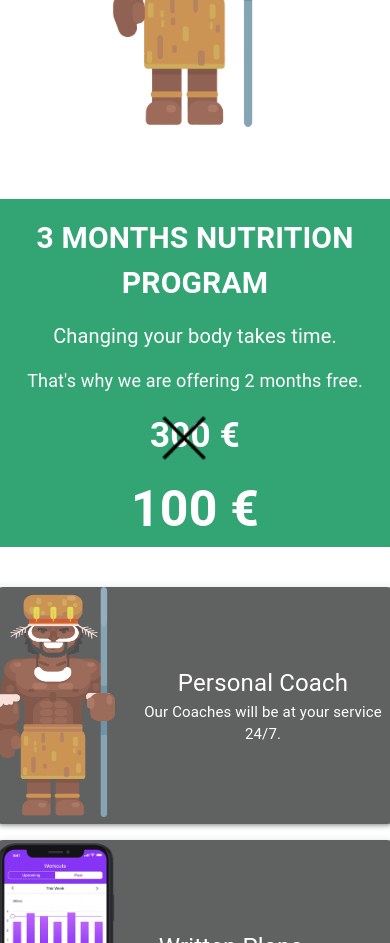
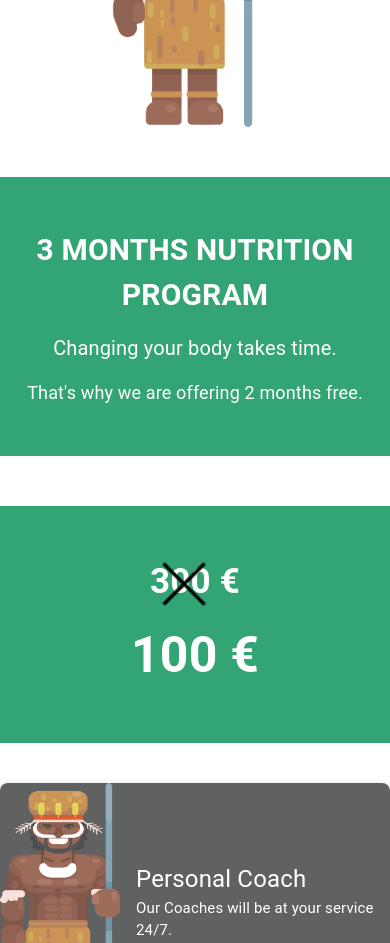
Before and after one commit to walter-clayton/afitpilot-somatotype, a React (Create React App) app in the folder client/: page /Nutrition in a window 390 px wide. Shown: the part 1140-2083 px from the top of the page. Built offline with nearby package versions, Linux system fonts and the light colour scheme; what react-swipeable-views-utils would draw is missing.

Commit message:
Fix the horizontal scroll on mobile screen

```diff
--- a/client/src/components/CTA/Nutrition.tsx
+++ b/client/src/components/CTA/Nutrition.tsx
@@ -20,7 +20,6 @@ theme.typography.h1 = {
 theme.typography.h3 = {
     "@media (max-width:600px)": {
         fontSize: "30px",
-        textAlign: "center"
     },
     [theme.breakpoints.up("md")]: {
         fontSize: "54px",
@@ -39,7 +38,6 @@ theme.typography.h5 = {
 theme.typography.body1 = {
     "@media (max-width:600px)": {
         fontSize: "20px",
-        textAlign: "center"
     },
     [theme.breakpoints.up("md")]: {
         fontSize: "32px",
@@ -138,17 +136,24 @@ const Nutrition = () => {
                     </Grid>
                 </Grid>
                 {/* Instruction */}
-                <Grid container spacing={2}
+                <Grid container
                     sx={{
+                        marginTop: { xs: "0px", sm: "50px" },
+                    }}>
+                    <Grid item sm={8} xs={12}
+                        sx={{
+                            padding: "50px 0",
                             backgroundColor: "#33A474",
-                        marginTop: 9,
+                            marginTop: { xs: "50px", sm: "0", },
+                        }}>
+                        <Box
+                            sx={{
                                 display: "flex",
-                        flexDirection: "column",
-                        alignItems: "center",
+                                alignItems: medium ? "center" : "center",
                                 justifyContent: "center",
+                                flexDirection: "column"
                             }}>
-                    <Grid item md={8} >
-                        <Typography variant="h3"
+                            <Typography variant="h3" textAlign={"center"}
                                 sx={{ color: "#FFFFFF", mb: 2, fontSize: '54px' }}>
                                 3 MONTHS NUTRITION PROGRAM
                             </Typography>
@@ -160,8 +165,19 @@ const Nutrition = () => {
                                 sx={{ color: "white" }}>
                                 That's why we are offering 2 months free.
                             </Typography>
+                        </Box>
                     </Grid>
-                    <Grid item md={4}>
+                    <Grid item sm={4} xs={12}
+                        sx={{
+                            padding: "50px 0px",
+                            display: "flex",
+                            flexDirection: "column",
+                            justifyContent: "center",
+                            alignItems: "center",
+                            marginTop: { xs: "50px", sm: "0" },
+                            backgroundColor: "#33A474",
+                        }}>
+                        <Box>
                             <Typography variant="h5"
                                 sx={{ color: "white", textAlign: "center", fontSize: "42px" }} >
                                 300 <span>&#8364;</span>
@@ -177,6 +193,7 @@ const Nutrition = () => {
                                 sx={{ color: "#ffff", textAlign: "center", fontSize: '100px' }}>
                                 100 <span>&#8364;</span>
                             </Typography>
+                        </Box>
                     </Grid>
                 </Grid>
                 {/* NutritionCard page */}
--- a/client/src/components/CTA/NutritionCard.tsx
+++ b/client/src/components/CTA/NutritionCard.tsx
@@ -69,13 +69,8 @@ const NutritionCard = () => {
                                 color: "#FFFFFF",
                                 borderRadius: '8px',
                                 backgroundColor: '#606161',
-                                width: medium
-                                    ? small
-                                        ? extraSmall
-                                            ? "100%"
-                                            : "100%"
-                                        : "55%"
-                                    : "400px",
+                                width: small ? "100%" : "calc(100% / 3)"
+
                             }} >
                             <Root>
                                 <Stack
@@ -103,13 +98,8 @@ const NutritionCard = () => {
                                 borderRadius: '8px',
                                 backgroundColor: '#606161',
                                 color: "#FFFFFF",
-                                width: medium
-                                    ? small
-                                        ? extraSmall
-                                            ? "100%"
-                                            : "100%"
-                                        : "55%"
-                                    : "400px",
+                                width: small ? "100%" : "calc(100% / 3)"
+
                             }}>
                             <Root>
                                 <Stack
@@ -136,13 +126,8 @@ const NutritionCard = () => {
                                 borderRadius: '8px',
                                 backgroundColor: '#606161',
                                 color: "#FFFFFF",
-                                width: medium
-                                    ? small
-                                        ? extraSmall
-                                            ? "100%"
-                                            : "100%"
-                                        : "55%"
-                                    : "400px",
+                                width: small ? "100%" : "calc(100% / 3)"
+
                             }}>
                             <Root>
                                 <Stack
```
Lines whose indentation alone changed are shown as unchanged.
